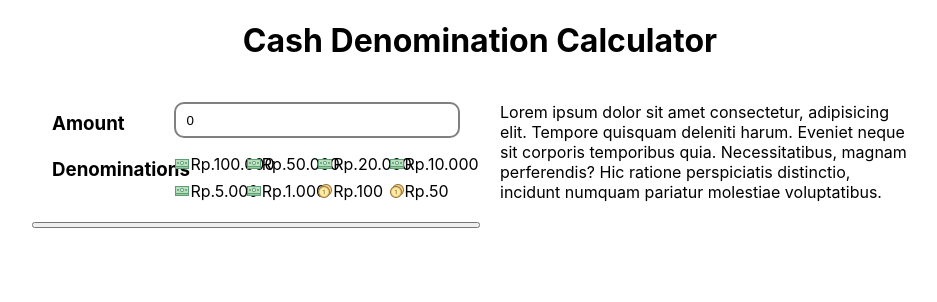
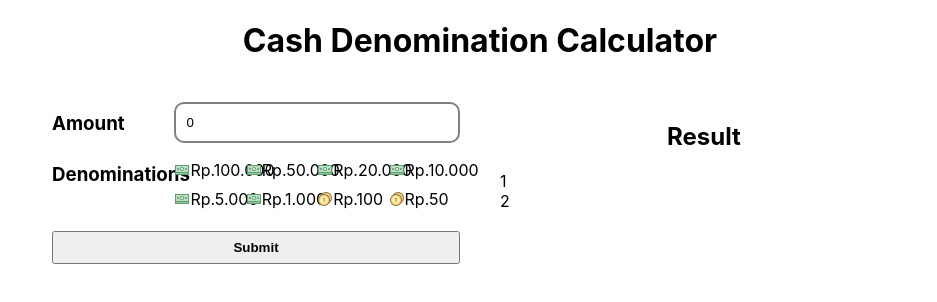
Before and after one commit to muhammadhaekal/cash-denomination-calculator, a React (Create React App) app: page / in a window 1280 px wide. Shown: the top 302 px of the page, without its empty margins (160-1097 px from the left). Built offline with nearby package versions, Linux system fonts and the light colour scheme.

Commit message:
Change Component Name from Checkboxes to Denominations

```diff
--- a/src/components/Calculator.js
+++ b/src/components/Calculator.js
@@ -1,7 +1,50 @@
 import React, { Component } from "react";
 import styled from "styled-components";
-import CoinImg from "../img/coins.png";
-import MoneyImg from "../img/money-stack.png";
+import Denominations from "./Denominations";
+
+class Calculator extends Component {
+  state = {
+    amount: 0
+  };
+
+  handleOnChange = e => {
+    const target = e.target;
+    const value = target.type === "checkbox" ? target.checked : target.value;
+    const name = target.name;
+
+    this.setState({
+      [name]: value
+    });
+  };
+
+  render() {
+    return (
+      <CalcContainer>
+        <FormContainer>
+          <DetailInput>Amount</DetailInput>
+          <CashInput
+            type="text"
+            name="amount"
+            value={this.state.amount}
+            onChange={this.handleOnChange}
+          />
+          <DetailInput>Denominations</DetailInput>
+          <Denominations />
+        </FormContainer>
+        <ResultContainer>
+          <ResultHeading>Result</ResultHeading>
+          <ResultList>
+            <div>1</div>
+            <div>2</div>
+          </ResultList>
+        </ResultContainer>
+        <SubmitButton>Submit</SubmitButton>
+      </CalcContainer>
+    );
+  }
+}
+
+// ------------------------------- Styled Components --------------------------------------------
 
 const CalcContainer = styled.div({
   display: "grid",
@@ -29,90 +72,16 @@ const ResultContainer = styled.div({
   padding: "20px"
 });
 
-const CheckboxesContainer = styled.div({
-  display: "grid",
-  gridTemplateColumns: "25% 25% 25% 25%"
+const SubmitButton = styled.button({
+  fontWeight: "bolder",
+  margin: "0 20px",
+  padding: "7px"
 });
 
-const CheckboxContainer = styled.span({
-  display: "flex",
-  alignItems: "center",
-  marginTop: "5px"
+const ResultHeading = styled.h2({
+  textAlign: "center"
 });
 
-class Calculator extends Component {
-  state = {
-    amount: 0,
-    100000: true
-  };
-
-  handleOnChange = e => {
-    const target = e.target;
-    const value = target.type === "checkbox" ? target.checked : target.value;
-    const name = target.name;
-
-    this.setState({
-      [name]: value
-    });
-  };
-
-  render() {
-    return (
-      <CalcContainer>
-        <FormContainer>
-          <DetailInput>Amount</DetailInput>
-          <CashInput
-            type="text"
-            name="amount"
-            value={this.state.amount}
-            onChange={this.handleOnChange}
-          />
-          <DetailInput>Denominations</DetailInput>
-          <CheckboxesContainer>
-            <CheckboxContainer>
-              <img src={MoneyImg} alt="money-stack" />
-              <span>Rp.100.000</span>
-            </CheckboxContainer>
-            <CheckboxContainer>
-              <img src={MoneyImg} alt="money-stack" />
-              <span>Rp.50.000</span>
-            </CheckboxContainer>
-            <CheckboxContainer>
-              <img src={MoneyImg} alt="money-stack" />
-              <span>Rp.20.000</span>
-            </CheckboxContainer>
-            <CheckboxContainer>
-              <img src={MoneyImg} alt="money-stack" />
-              <span>Rp.10.000</span>
-            </CheckboxContainer>
-            <CheckboxContainer>
-              <img src={MoneyImg} alt="money-stack" />
-              <span>Rp.5.000</span>
-            </CheckboxContainer>
-            <CheckboxContainer>
-              <img src={MoneyImg} alt="money-stack" />
-              <span>Rp.1.000</span>
-            </CheckboxContainer>
-            <CheckboxContainer>
-              <img src={CoinImg} alt="coins" />
-              <span>Rp.100</span>
-            </CheckboxContainer>
-            <CheckboxContainer>
-              <img src={CoinImg} alt="coins" />
-              <span>Rp.50</span>
-            </CheckboxContainer>
-          </CheckboxesContainer>
-        </FormContainer>
-        <ResultContainer>
-          Lorem ipsum dolor sit amet consectetur, adipisicing elit. Tempore
-          quisquam deleniti harum. Eveniet neque sit corporis temporibus quia.
-          Necessitatibus, magnam perferendis? Hic ratione perspiciatis
-          distinctio, incidunt numquam pariatur molestiae voluptatibus.
-        </ResultContainer>
-        <button />
-      </CalcContainer>
-    );
-  }
-}
+const ResultList = styled.div({});
 
 export default Calculator;
--- /dev/null
+++ b/src/components/Denominations.js
@@ -0,0 +1,58 @@
+import React from "react";
+import styled from "styled-components";
+import CoinImg from "../img/coins.png";
+import MoneyImg from "../img/money-stack.png";
+
+const Denominations = () => {
+  return (
+    <DenominationsContainer>
+      <DenominationContainer>
+        <img src={MoneyImg} alt="money-stack" />
+        <span>Rp.100.000</span>
+      </DenominationContainer>
+      <DenominationContainer>
+        <img src={MoneyImg} alt="money-stack" />
+        <span>Rp.50.000</span>
+      </DenominationContainer>
+      <DenominationContainer>
+        <img src={MoneyImg} alt="money-stack" />
+        <span>Rp.20.000</span>
+      </DenominationContainer>
+      <DenominationContainer>
+        <img src={MoneyImg} alt="money-stack" />
+        <span>Rp.10.000</span>
+      </DenominationContainer>
+      <DenominationContainer>
+        <img src={MoneyImg} alt="money-stack" />
+        <span>Rp.5.000</span>
+      </DenominationContainer>
+      <DenominationContainer>
+        <img src={MoneyImg} alt="money-stack" />
+        <span>Rp.1.000</span>
+      </DenominationContainer>
+      <DenominationContainer>
+        <img src={CoinImg} alt="coins" />
+        <span>Rp.100</span>
+      </DenominationContainer>
+      <DenominationContainer>
+        <img src={CoinImg} alt="coins" />
+        <span>Rp.50</span>
+      </DenominationContainer>
+    </DenominationsContainer>
+  );
+};
+
+// ------------------------------- Styled Components --------------------------------------------
+
+const DenominationsContainer = styled.div({
+  display: "grid",
+  gridTemplateColumns: "25% 25% 25% 25%"
+});
+
+const DenominationContainer = styled.span({
+  display: "flex",
+  alignItems: "center",
+  marginTop: "5px"
+});
+
+export default Denominations;
```
